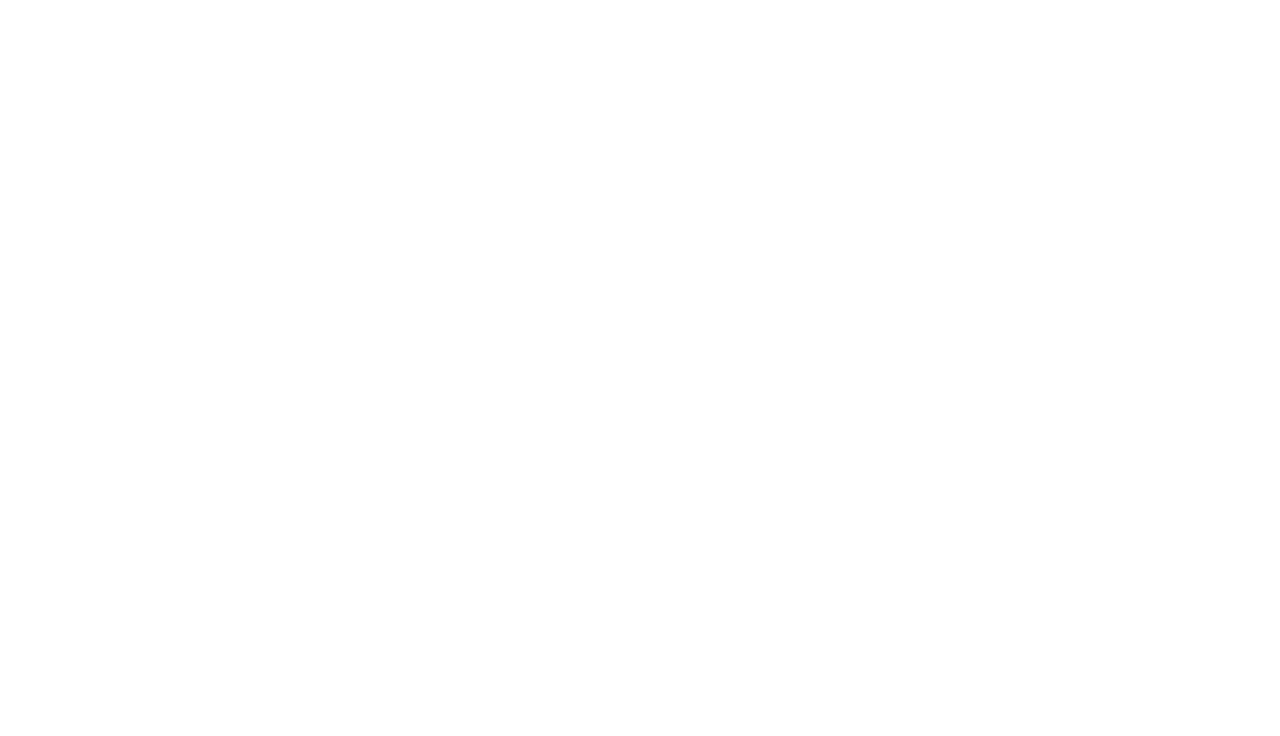
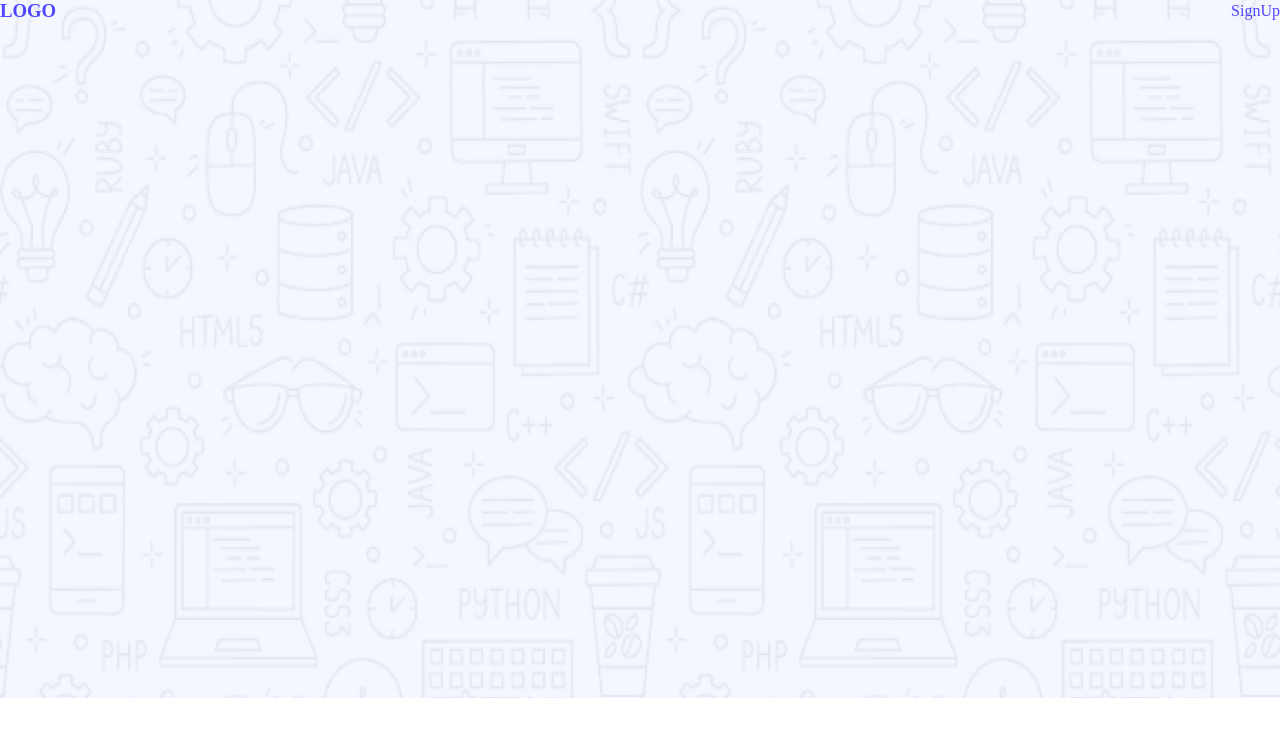
Before and after one commit to programming-anik/assignment---1, a plain HTML site: page index.html in a window 1280 px wide. Drawn offline with Linux system fonts and the light colour scheme.

Commit message:
second commit

```diff
--- a/CSS/style.css
+++ b/CSS/style.css
@@ -0,0 +1,49 @@
+* {
+    margin: 0;
+}
+
+.open-sans-normal {
+    font-family: "Open Sans", sans-serif;
+    font-optical-sizing: auto;
+    /* font-weight: <weight>; */
+    font-style: normal;
+    font-variation-settings:
+        "wdth" 100;
+}
+
+
+nav {
+    display: flex;
+    align-items: center;
+    justify-content: space-between;
+    color: #4E47FF;
+
+
+}
+
+nav ul li {
+    color: #4E47FF;
+    list-style: none;
+
+}
+
+nav li a {
+    text-decoration: none;
+    color: #4E47FF;
+}
+
+header {
+
+    width: 100%;
+    height: 698px;
+
+}
+
+.header-bg {
+    background-image: url(../Assets/Hero-bg.png);
+    background-repeat: no-repeat;
+    background-size: 100% 698px;
+
+
+
+}
--- a/index.html
+++ b/index.html
@@ -5,15 +5,20 @@
     <meta charset="UTF-8">
     <meta name="viewport" content="width=device-width, initial-scale=1.0">
     <title>Assignment - 1</title>
+    <link href="https://fonts.googleapis.com/css2?family=Open+Sans:ital,wght@0,300..800;1,300..800&display=swap"
+        rel="stylesheet">
     <link rel="stylesheet" href="CSS/style.css">
 </head>
 
 <body>
 
-    <header>
+    <header class="header-bg">
 
         <nav>
-
+            <h3 class="nav-title">LOGO</h3>
+            <ul>
+                <li><a href="">SignUp</a></li>
+            </ul>
         </nav>
 
     </header>
```
